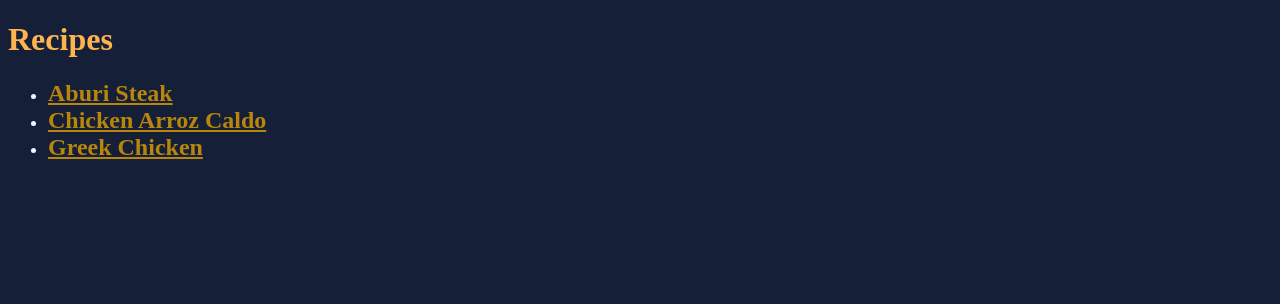
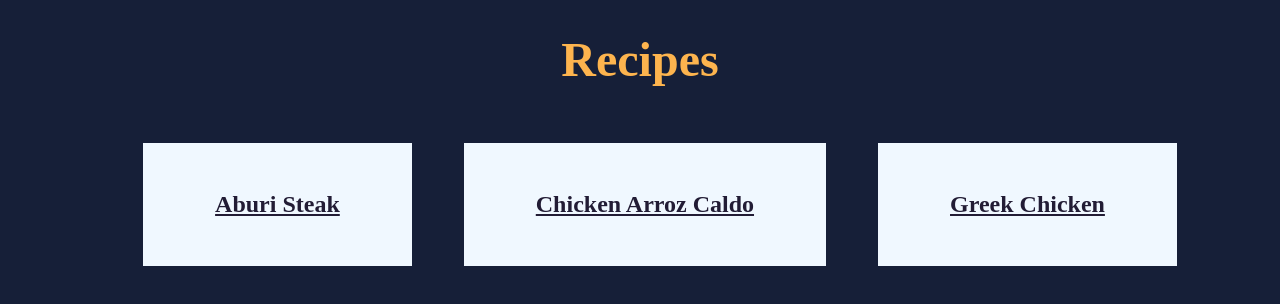
Before and after one commit to JamesAARobertson/recipes, a plain HTML site: page index.html in a window 1280 px wide. Drawn offline with Linux system fonts and the light colour scheme.

Commit message:
ugly styling for the sake of practice

```diff
--- a/index.html
+++ b/index.html
@@ -1,17 +1,33 @@
 <!DOCTYPE html>
 <html lang="en">
   <head>
-    <meta charset="UTF-8">
-    <meta name="viewport" content="width=device-width, initial-scale=1.0">
+    <meta charset="UTF-8" />
+    <meta name="viewport" content="width=device-width, initial-scale=1.0" />
     <link rel="stylesheet" href="styles.css" />
     <title>Recipes</title>
   </head>
   <body>
+    <div class="container">
       <h1 class="heading">Recipes</h1>
-    <ul>
-        <li><a href="recipes/aburisteak.html" class="link">Aburi Steak</a></li>
-        <li><a href="recipes/chickenarrozcaldo.html" class="link">Chicken Arroz Caldo</a></li>
-        <li><a href="recipes/greekchicken.html" class="link">Greek Chicken</a></li>
+      <ul class="recipes">
+        <div class="box">
+          <li>
+            <a href="recipes/aburisteak.html" class="link">Aburi Steak</a>
+          </li>
+        </div>
+        <div class="box">
+          <li>
+            <a href="recipes/chickenarrozcaldo.html" class="link"
+              >Chicken Arroz Caldo</a
+            >
+          </li>
+        </div>
+        <div class="box">
+          <li>
+            <a href="recipes/greekchicken.html" class="link">Greek Chicken</a>
+          </li>
+        </div>
       </ul>
+    </div>
   </body>
 </html>
--- a/styles.css
+++ b/styles.css
@@ -4,14 +4,16 @@ body {
     font-family: 'Times New Roman', Times, serif;
 }
 .heading {
-    font-size: xx-large;
+    font-size: 48px;
     color: #FDB44E;
 }
 
 .link {
-    color: darkgoldenrod;
+    color: #221C35;
     font-size: x-large;
     text-align: center;
+    margin: auto;
+    padding: 24px;
 }
 
 .description {
@@ -22,4 +24,19 @@ body {
 li {
     font-size: large;
     font-weight: bold;
+    margin: auto;
+    display: inline-block;
 }
+
+.container {
+    margin: auto;
+    text-align: center;
+}
+
+.box {
+    display: inline-block;
+    margin-top: 48px;
+    margin: 24px;
+    padding: 48px;
+    background-color: aliceblue;
+}
```
Also changed, not shown: 1 other file. Lines whose indentation alone changed are shown as unchanged.
